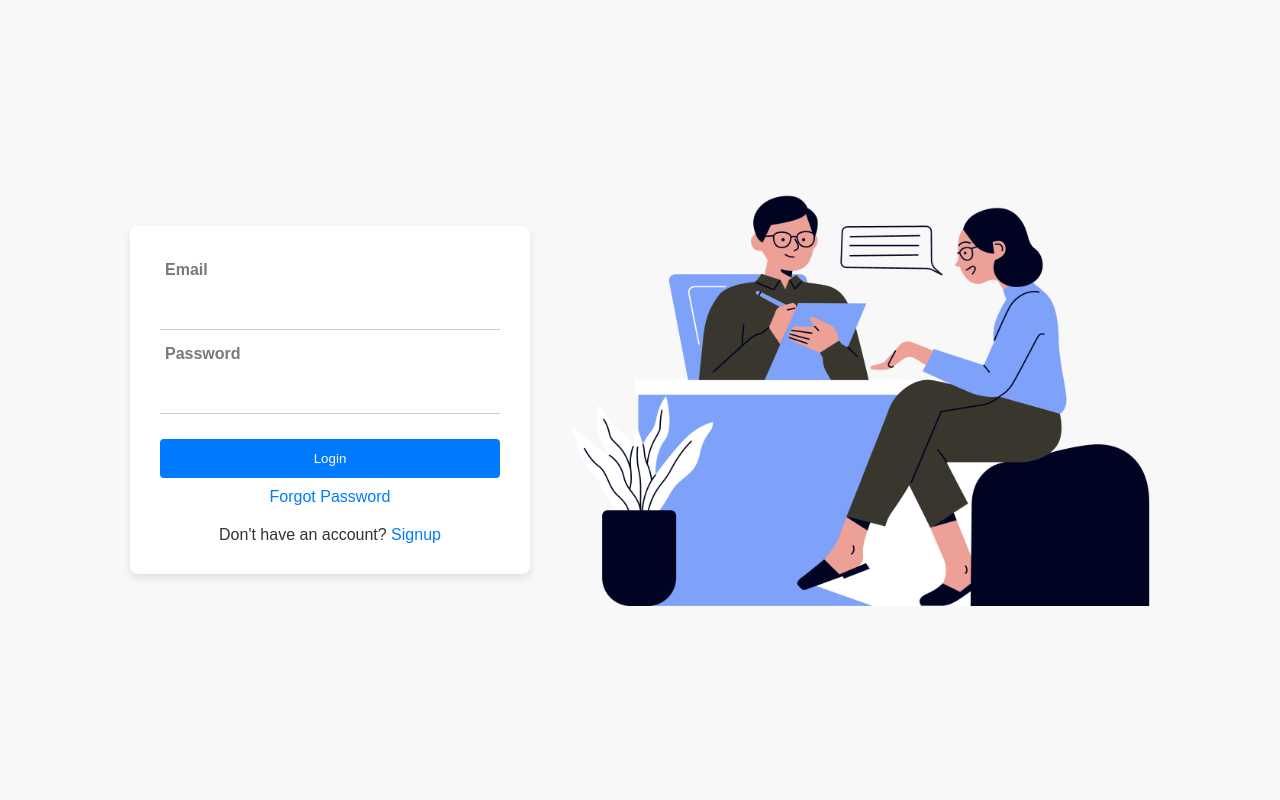
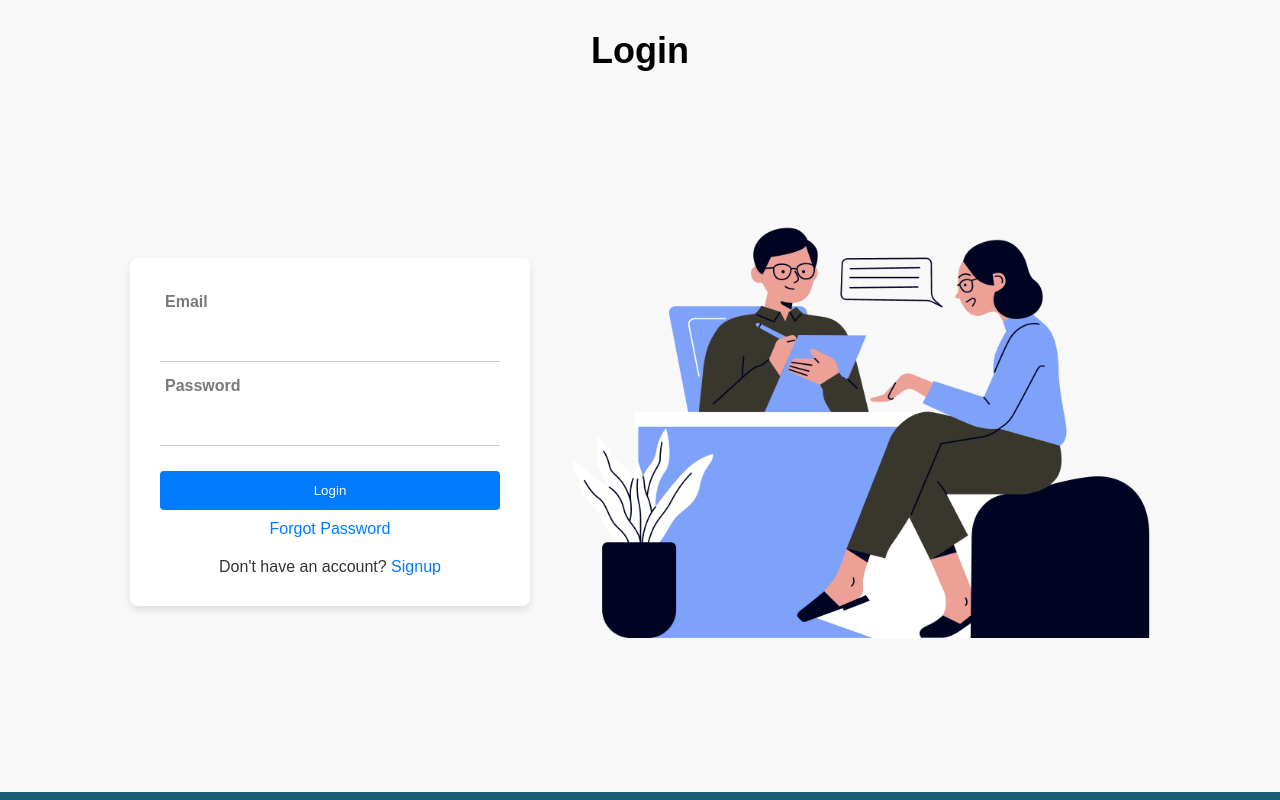
Before and after one commit to upes-open/OSoC-24-Health-Reserve, a React (Vite) app in the folder frontend/: page /login in a window 1280 px wide. Shown: the top 800 px of the page. Built offline with nearby package versions, Linux system fonts and the light colour scheme; a web font is replaced by a local one.

Commit message:
fixed login and register pages

```diff
--- a/frontend/src/components/Login-page/Login.css
+++ b/frontend/src/components/Login-page/Login.css
@@ -12,11 +12,18 @@ body {
     font-family: Arial, sans-serif; /* Improved font stack for readability */
 }
 
+.login-head {
+    font-size: 36px;
+    display: flex;
+    justify-content: center;
+    margin-top: 30px;
+}
+
 .hospital-login-container {
     display: flex;
     align-items: center;
     justify-content: center;
-    height: 100vh; /* Full viewport height */
+    height: 90vh; /* Full viewport height */
     padding: 20px; /* Added padding for better spacing */
 }
 
--- a/frontend/src/components/Login-page/Login.jsx
+++ b/frontend/src/components/Login-page/Login.jsx
@@ -55,6 +55,8 @@ const Login = () => {
 
 
     return (
+        <div>
+            <span className='login-head'>Login</span>
             <div className="hospital-login-container">
                 <div className="hospital-login-content">
                     <form className="login-form" onSubmit={handleSubmit}>
@@ -90,6 +92,7 @@ const Login = () => {
                     <img src={Patient} alt="Patient Login" />
                 </div>
             </div>
+        </div>
     );
 };
 
--- a/frontend/src/components/Register-page/Register.css
+++ b/frontend/src/components/Register-page/Register.css
@@ -5,6 +5,13 @@
   padding: 10px;
   background-color: #f8f8f8;
   flex-wrap: wrap; /* Allow wrapping to adjust layout on smaller screens */
+}
+
+.register-head {
+  font-size: 36px;
+  display: flex;
+  justify-content: center;
+  margin: 20px 0px;
 }
 
 .register-content {
--- a/frontend/src/components/Register-page/Register.jsx
+++ b/frontend/src/components/Register-page/Register.jsx
@@ -96,11 +96,13 @@ const Register = () => {
   };
 
   return (
+    <>
+      <span className='register-head'>Register</span>
       <div className="hospital-register-container">
         <div className="register-content">
-        <div className="register-info">
+          {/* <div className="register-info">
           <h2> Register Form</h2>
-        </div>
+        </div> */}
           <div className="hospital-register-image">
             <img src={hospitalRegisterImage} alt="Hospital Register" />
           </div>
@@ -228,6 +230,7 @@ const Register = () => {
           </form>
         </div>
       </div>
+    </>
   );
 };
 
```
Lines whose indentation alone changed are shown as unchanged.
